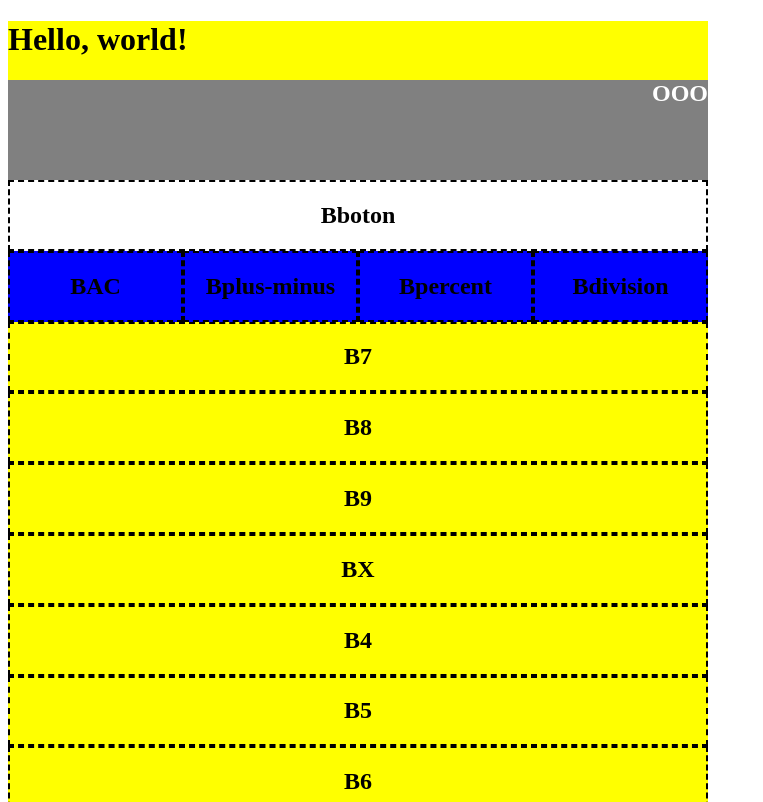
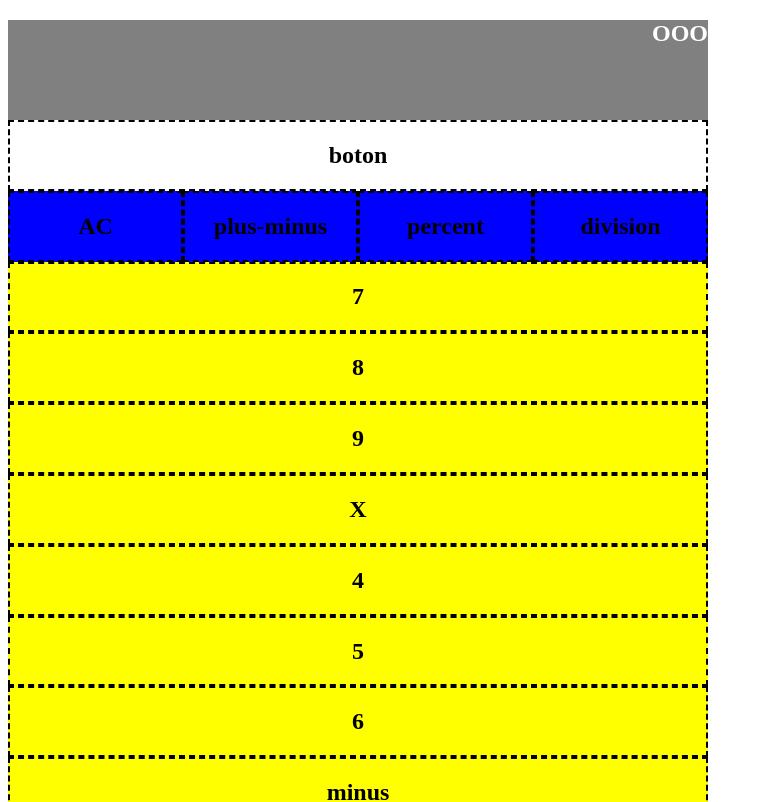
Before and after one commit to alexawesomecode/calculator-app, a React (Create React App) app: page / in a window 1280 px wide. Shown: the top 802 px of the page, without its empty margins (0-763 px from the left). Built offline with nearby package versions, Linux system fonts and the light colour scheme.

Commit message:
worked components into funcional stateless

```diff
--- a/src/components/App.js
+++ b/src/components/App.js
@@ -4,17 +4,15 @@ import Button from './Button';
 import ButtonPanel from './ButtonPanel';
 
 
-  class App extends React.Component {
-    render() {
+function App() {
   return (
     <div>
-          <h1>Hello, world!</h1>
-         <Display value="OOO"/>
-          <Button name="boton" color="white" wide={true}/>
+
+      <Display value="OOO" />
+      <Button name="boton" color="white" wide />
       <ButtonPanel />
     </div>
   );
 }
-  }
 
 export default App;
--- a/src/components/Button.js
+++ b/src/components/Button.js
@@ -1,29 +1,24 @@
 
-  import React from 'react';
-  import PropTypes from 'prop-types';
+import React from 'react';
+import PropTypes from 'prop-types';
 
-    class Button extends React.Component {
+const Button = props => {
+  const { color, name } = props;
+
+  return (
+    <div className="button" style={{ backgroundColor: color }}>
+      <h2>
+        {name}
+      </h2>
+    </div>
+  );
+};
 
 
+Button.propTypes = {
 
+  name: PropTypes.string.isRequired,
+  color: PropTypes.string.isRequired,
+};
 
-
-      render() {
-    return (
-        <div className="button" style={{backgroundColor: this.props.color}}>
-      <h2>B{this.props.name} </h2>
-        </div>
-    )
-      }
-    }
-
-Button.defaultProps = {
-
-  name: 'O'
-}
-    Button.propTypes = {
-
-      name: PropTypes.string.isRequired
-    }
-
-    export default Button;
+export default Button;
--- a/src/components/Display.js
+++ b/src/components/Display.js
@@ -1,25 +1,25 @@
 import React from 'react';
-import PropTypes from 'prop-types'
-class Display extends React.Component {
+import PropTypes from 'prop-types';
 
-
-    render() {
+const Display = props => {
+  const { value } = props;
   return (
     <div className="display">
-    <h2>{this.props.value} </h2>
-      </div>
-  )
-    }
-  }
+      <h2>
+        {value}
+      </h2>
+    </div>
+  );
+};
 
-  Display.defaultProps = {
+Display.defaultProps = {
 
-    value: 'O'
-  }
+  value: 'O',
+};
 
-  Display.propTypes = {
+Display.propTypes = {
 
-    value: PropTypes.string.isRequired
-  }
+  value: PropTypes.string,
+};
 
-  export default Display;
+export default Display;
```
Also changed, not shown: src/components/ButtonPanel.js (+3 -9 lines). Lines whose indentation alone changed are shown as unchanged.
